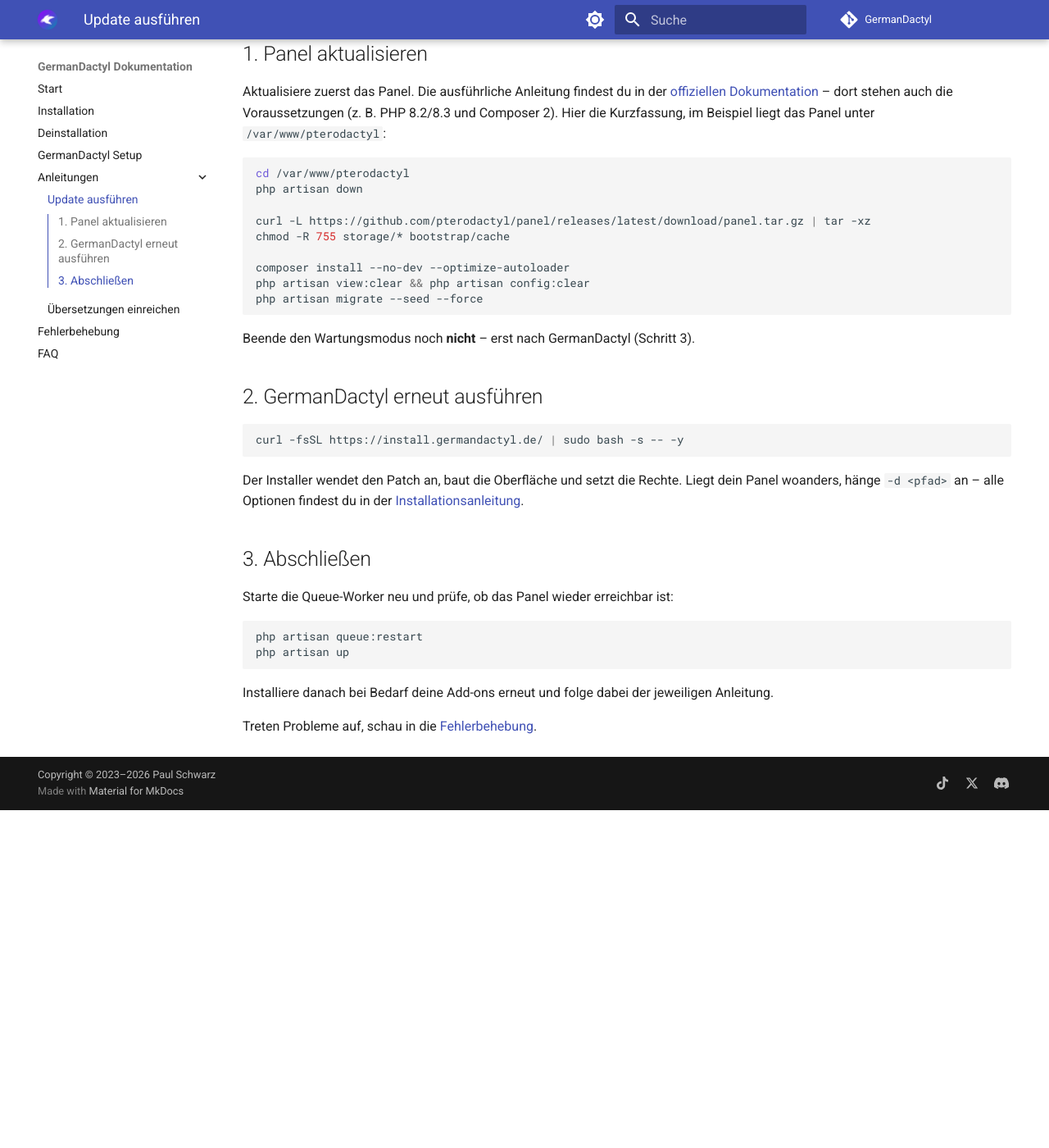
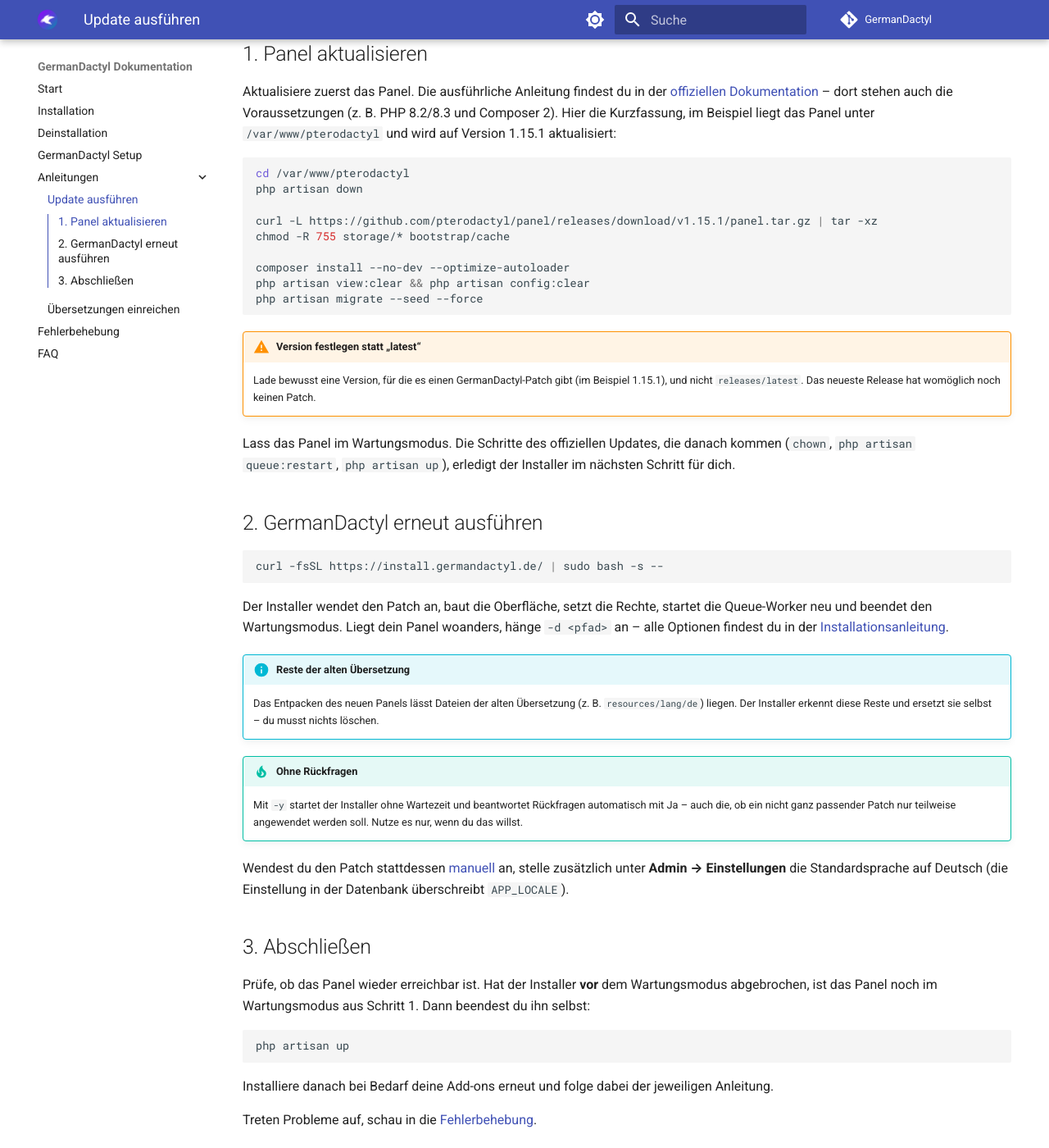
Before and after one commit to pavl21/GermanDactyl, an MkDocs documentation site: the page built from docs/guides/update.md, in a window 1280 px wide and 1400 px high, scrolled down 425 px. Shown: the whole window at 82% size. Built offline with MkDocs 1.6.1 and Material for MkDocs 9.7.7, drawn with Linux system fonts in a browser that asks for light colours; comment, search, counter and statistics services are not loaded; before the commit the page ends 1413 px from its top, so only the background shows below that.

Commit message:
install.sh: -y als Ja-Antwort, Build-Log pro Lauf, npm-Build für 2.0, createPatch mit git diff
- install.sh: -y beantwortet Rückfragen mit Ja; "bereits installiert" wird vor dem
  Countdown erkannt; Build-Ausgabe pro Schritt in eigenem Log (OpenSSL-Retry prüft nur den
  aktuellen Lauf); Corepack ohne Nachfrage; Node-Mindestversion aus package.json;
  npm-Build, wenn kein yarn.lock vorhanden ist (Pterodactyl 2.0); Backups mit Modus im
  Namen; Patch-Kopie für die Deinstallation erst nach erfolgreichem Build; Versionen mit
  Suffix werden geprüft.
- createPatch.sh: reproduzierbares git diff statt format-patch, Prüfsummen erst nach
  erfolgreicher Signatur, --no-sign, Fingerabdruck-Prüfung, vollständige Checkliste.
- installAddon.sh (leerer Platzhalter) entfernt; Doku: Ablauf, Standardsprache in der
  Datenbank, gepinnte Version in der Update-Anleitung, Zertifikatserneuerung im Setup.

Co-Authored-By: Claude Fable 5.1 <noreply@anthropic.com>
Claude-Session: https://claude.ai/code/session_012TMmab1vquWksnFnJRw9AD

````diff
--- a/docs/guides/update.md
+++ b/docs/guides/update.md
@@ -14,13 +14,14 @@ Pterodactyl hat ein neues Update bekommen? Mit dieser Anleitung ist das kein Pro
 
 Aktualisiere zuerst das Panel. Die ausführliche Anleitung findest du in der
 [offiziellen Dokumentation](https://docs.pterodactyl.io/docs/panel/updating) – dort stehen auch die Voraussetzungen
-(z. B. PHP 8.2/8.3 und Composer 2). Hier die Kurzfassung, im Beispiel liegt das Panel unter `/var/www/pterodactyl`:
+(z. B. PHP 8.2/8.3 und Composer 2). Hier die Kurzfassung, im Beispiel liegt das Panel unter `/var/www/pterodactyl`
+und wird auf Version 1.15.1 aktualisiert:
 
 ```shell
 cd /var/www/pterodactyl
 php artisan down
 
-curl -L https://github.com/pterodactyl/panel/releases/latest/download/panel.tar.gz | tar -xz
+curl -L https://github.com/pterodactyl/panel/releases/download/v1.15.1/panel.tar.gz | tar -xz
 chmod -R 755 storage/* bootstrap/cache
 
 composer install --no-dev --optimize-autoloader
@@ -28,23 +29,41 @@ php artisan view:clear && php artisan config:clear
 php artisan migrate --seed --force
 ```
 
-Beende den Wartungsmodus noch **nicht** – erst nach GermanDactyl (Schritt 3).
+!!! warning "Version festlegen statt „latest“"
+    Lade bewusst eine Version, für die es einen GermanDactyl-Patch gibt (im Beispiel 1.15.1), und nicht
+    `releases/latest`. Das neueste Release hat womöglich noch keinen Patch.
+
+Lass das Panel im Wartungsmodus. Die Schritte des offiziellen Updates, die danach kommen (`chown`,
+`php artisan queue:restart`, `php artisan up`), erledigt der Installer im nächsten Schritt für dich.
 
 ## 2. GermanDactyl erneut ausführen
 
 ```shell
-curl -fsSL https://install.germandactyl.de/ | sudo bash -s -- -y
+curl -fsSL https://install.germandactyl.de/ | sudo bash -s --
 ```
 
-Der Installer wendet den Patch an, baut die Oberfläche und setzt die Rechte. Liegt dein
-Panel woanders, hänge `-d <pfad>` an – alle Optionen findest du in der [Installationsanleitung](../installation.md).
+Der Installer wendet den Patch an, baut die Oberfläche, setzt die Rechte, startet die Queue-Worker neu und beendet
+den Wartungsmodus. Liegt dein Panel woanders, hänge `-d <pfad>` an – alle Optionen findest du in der
+[Installationsanleitung](../installation.md).
+
+!!! info "Reste der alten Übersetzung"
+    Das Entpacken des neuen Panels lässt Dateien der alten Übersetzung (z. B. `resources/lang/de`) liegen. Der
+    Installer erkennt diese Reste und ersetzt sie selbst – du musst nichts löschen.
+
+!!! tip "Ohne Rückfragen"
+    Mit `-y` startet der Installer ohne Wartezeit und beantwortet Rückfragen automatisch mit Ja – auch die, ob ein
+    nicht ganz passender Patch nur teilweise angewendet werden soll. Nutze es nur, wenn du das willst.
+
+Wendest du den Patch stattdessen [manuell](../installation.md#patches-manuell-anwenden) an, stelle zusätzlich unter
+**Admin → Einstellungen** die Standardsprache auf Deutsch (die Einstellung in der Datenbank überschreibt
+`APP_LOCALE`).
 
 ## 3. Abschließen
 
-Starte die Queue-Worker neu und prüfe, ob das Panel wieder erreichbar ist:
+Prüfe, ob das Panel wieder erreichbar ist. Hat der Installer **vor** dem Wartungsmodus abgebrochen, ist das Panel
+noch im Wartungsmodus aus Schritt 1. Dann beendest du ihn selbst:
 
 ```shell
-php artisan queue:restart
 php artisan up
 ```
 
````
Also changed, not shown: docs/guides/contribute.md (+9 -3 lines), docs/guides/setup.md (+1 -1 lines), docs/installation.md (+15 -11 lines), scripts/README.md (+14 -9 lines), 3 other files.
